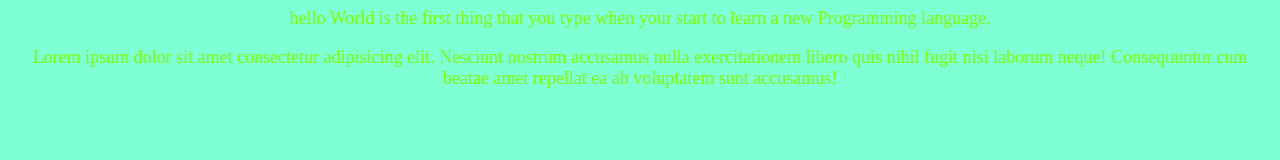
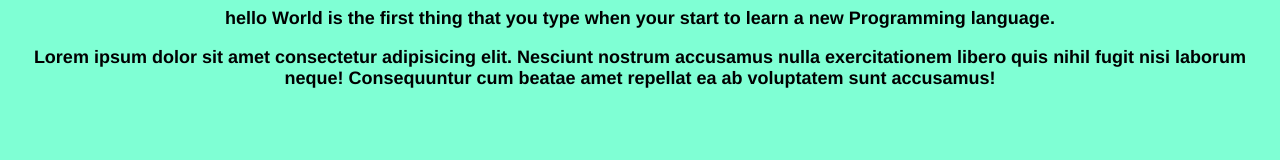
Before and after one commit to musondaAlexander/first_one, a plain HTML site: page index.html in a window 1280 px wide. Drawn offline with Linux system fonts and the light colour scheme.

Commit message:
added som changes to beoth the index file and CSS file

```diff
--- a/index.html
+++ b/index.html
@@ -8,9 +8,9 @@
     <link rel="stylesheet" href="main.css">
 </head>
 <body>
-    hello World is the first thing that you type when
+   <b> hello World is the first thing that you type when
     your start to learn a new Programming language.
-
+   </b><br>
     <p>Lorem ipsum dolor sit amet consectetur adipisicing elit.
         Nesciunt nostrum accusamus nulla exercitationem libero
         quis nihil fugit nisi laborum neque! Consequuntur
--- a/main.css
+++ b/main.css
@@ -1,7 +1,9 @@
 body{
     background-color: aquamarine;
     text-align: center;
-    color: chartreuse;
     font-size: large;
+    font-family: 'Franklin Gothic Medium', 'Arial Narrow', Arial, sans-serif;
+    font-weight: bolder;
+
 
 }
```
